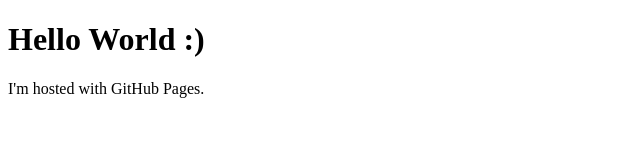
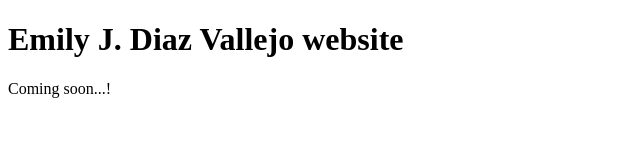
Before and after one commit to EmilyJDiazVallejo/EmilyJDiazVallejo.github.io, a plain HTML site: page index.html in a window 1280 px wide. Shown: the whole page, without its empty margins (0-640 px from the left). Drawn offline with Linux system fonts and the light colour scheme.

Commit message:
Change topics

```diff
--- a/index.html
+++ b/index.html
@@ -1,7 +1,7 @@
 <!DOCTYPE html>
 <html>
 <body>
-<h1>Hello World :)</h1>
-<p>I'm hosted with GitHub Pages.</p>
+<h1>Emily J. Diaz Vallejo website</h1>
+<p>Coming soon...!</p>
 </body>
 </html>
```
